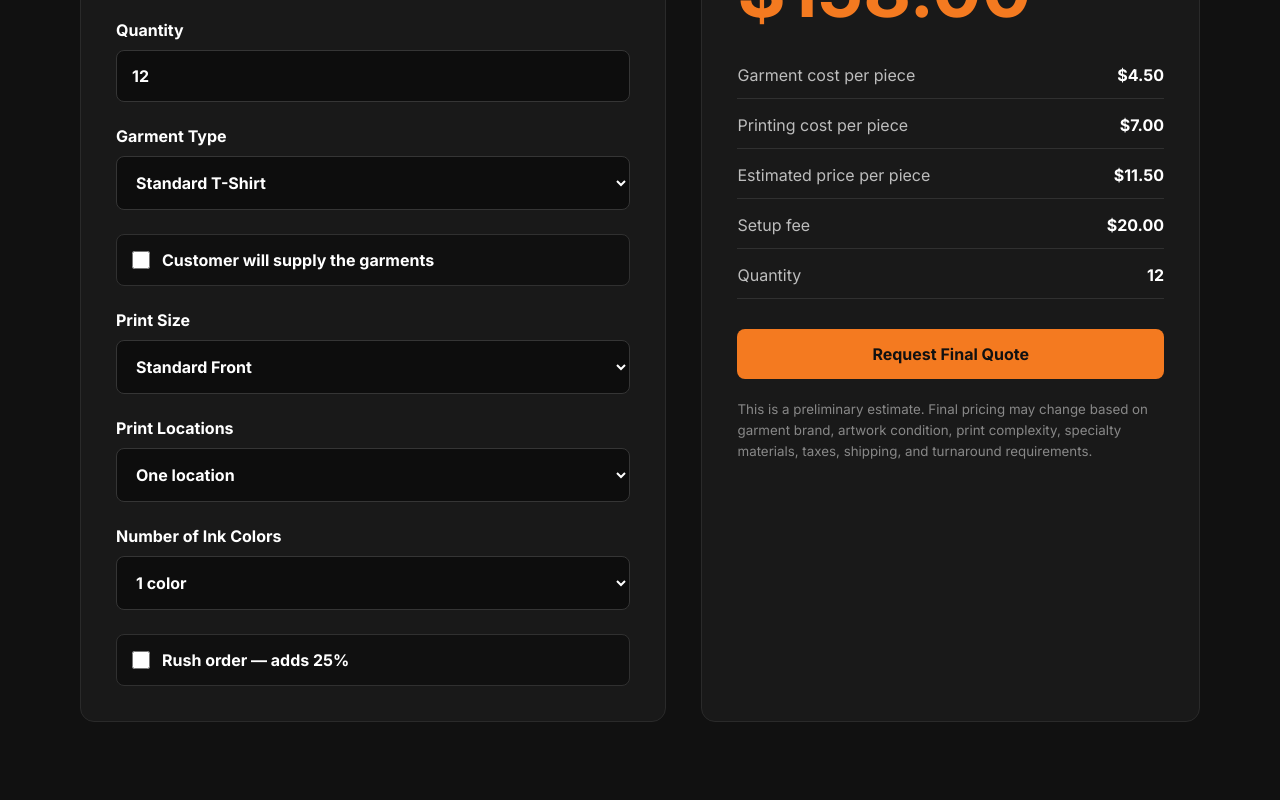
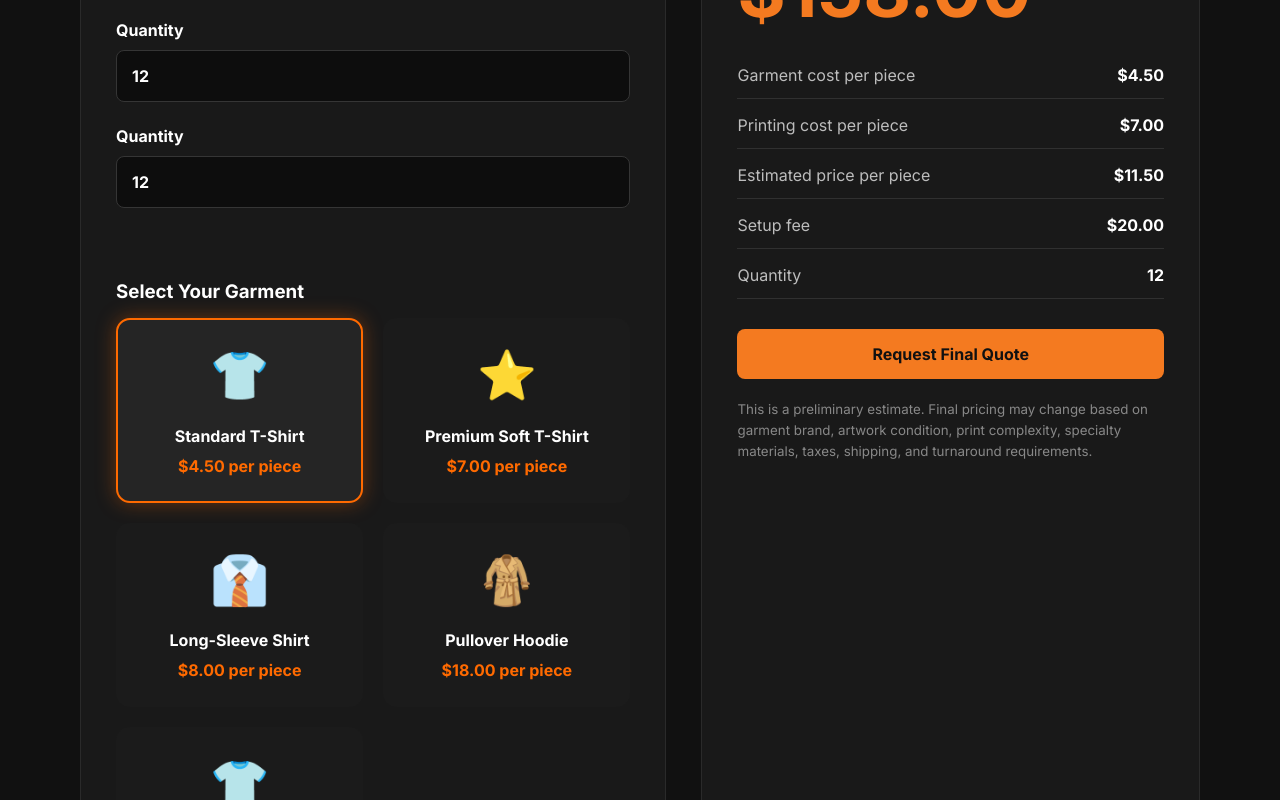
Before and after one commit to CharlieBrown3rd/inknhustle-os, a React (Vite) app: page / in a window 1280 px wide. Shown: the part 3660-4460 px from the top of the page. Built offline with nearby package versions, Linux system fonts and the light colour scheme.

Commit message:
Replace garment dropdown with visual garment selector

```diff
--- a/src/sections/QuoteCalculator/QuoteCalculator.css
+++ b/src/sections/QuoteCalculator/QuoteCalculator.css
@@ -169,3 +169,81 @@
     padding: 25px;
   }
 }
+.garment-selector{
+    margin:30px 0;
+}
+
+.garment-selector h3{
+    margin-bottom:15px;
+}
+
+.garment-grid{
+
+    display:grid;
+
+    grid-template-columns:
+        repeat(auto-fit,minmax(170px,1fr));
+
+    gap:20px;
+
+}
+
+.garment-card{
+
+    background:#1b1b1b;
+
+    border:2px solid transparent;
+
+    border-radius:14px;
+
+    padding:25px;
+
+    cursor:pointer;
+
+    transition:.25s;
+
+    color:white;
+
+    text-align:center;
+
+}
+
+.garment-card:hover{
+
+    transform:translateY(-5px);
+
+    border-color:#ff6a00;
+
+}
+
+.garment-card.active{
+
+    border-color:#ff6a00;
+
+    background:#252525;
+
+    box-shadow:0 0 20px rgba(255,106,0,.35);
+
+}
+
+.garment-icon{
+
+    font-size:3rem;
+
+    margin-bottom:15px;
+
+}
+
+.garment-card h4{
+
+    margin-bottom:10px;
+
+}
+
+.garment-card span{
+
+    color:#ff6a00;
+
+    font-weight:bold;
+
+}
--- a/src/sections/QuoteCalculator/QuoteCalculator.jsx
+++ b/src/sections/QuoteCalculator/QuoteCalculator.jsx
@@ -191,24 +191,80 @@ function QuoteCalculator() {
             </label>
 
             <label>
-              Garment Type
+  Quantity
 
-              <select
-                value={garment}
-                disabled={customerSupplied}
-                onChange={(event) =>
-                  setGarment(event.target.value)
-                }
-              >
-                {Object.entries(garmentRates).map(
-                  ([value, item]) => (
-                    <option key={value} value={value}>
-                      {item.label}
-                    </option>
-                  )
-                )}
-              </select>
-            </label>
+  <input
+    type="number"
+    min="1"
+    value={quantity}
+    onChange={(event) =>
+      setQuantity(event.target.value)
+    }
+  />
+</label>
+
+<div className="garment-selector">
+  <h3>Select Your Garment</h3>
+
+  <div className="garment-grid">
+    {Object.entries(garmentRates).map(([value, item]) => {
+      const garmentIcons = {
+        tshirt: "👕",
+        premiumTshirt: "⭐",
+        longSleeve: "👔",
+        hoodie: "🧥",
+        polo: "👕",
+      };
+
+      const isSelected = garment === value;
+
+      return (
+        <button
+          key={value}
+          type="button"
+          disabled={customerSupplied}
+          className={`garment-card ${
+            isSelected ? "active" : ""
+          }`}
+          aria-pressed={isSelected}
+          onClick={() => setGarment(value)}
+        >
+          <span
+            className="garment-icon"
+            aria-hidden="true"
+          >
+            {garmentIcons[value]}
+          </span>
+
+          <h4>{item.label}</h4>
+
+          <span className="garment-card-price">
+            ${item.price.toFixed(2)} per piece
+          </span>
+        </button>
+      );
+    })}
+  </div>
+
+  {customerSupplied && (
+    <p className="garment-supplied-message">
+      Garment pricing has been removed because the customer
+      will provide the apparel.
+    </p>
+  )}
+</div>
+
+<label className="quote-checkbox">
+  <input
+    type="checkbox"
+    checked={customerSupplied}
+    onChange={(event) =>
+      setCustomerSupplied(event.target.checked)
+    }
+  />
+
+  Customer will supply the garments
+</label>
 
             <label className="quote-checkbox">
               <input
```
